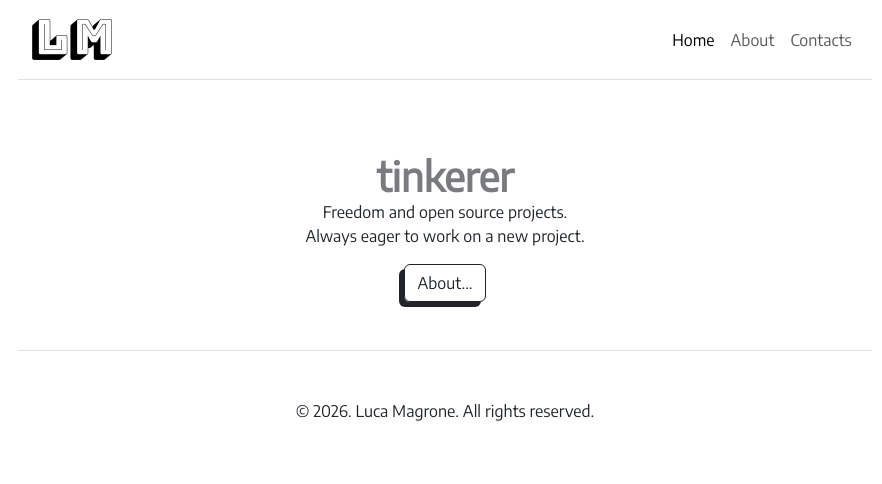
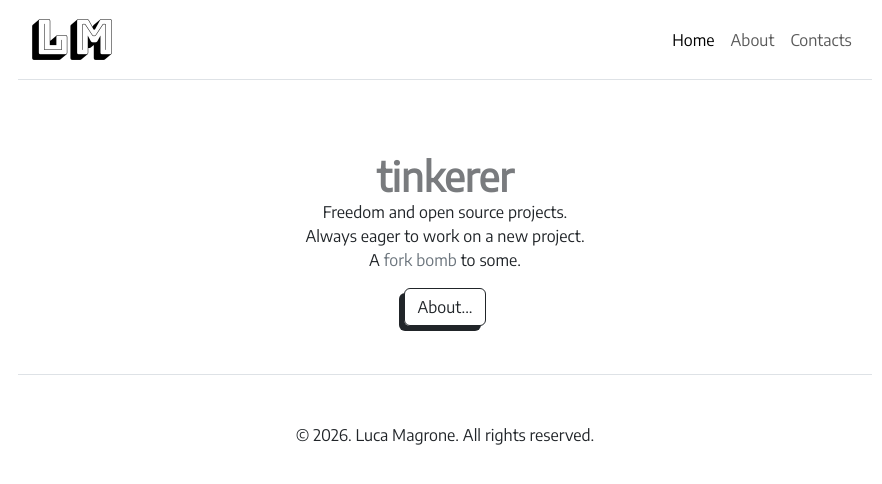
Before and after one commit to Leuca/Leuca.github.io, a Jekyll site: the page built from index.html, in a window 1280 px wide. Shown: the top 484 px of the page, without its empty margins (195-1077 px from the left). Built offline with Jekyll 4.4.1, drawn with Linux system fonts in a browser that asks for light colours.

Commit message:
Add the fbomb line
Signed-off-by: Luca Magrone <luca@magrone.cc>

```diff
--- a/index.html
+++ b/index.html
@@ -26,6 +26,7 @@ links: <link href="/css/transition.css" rel="stylesheet">
                     <br>
                     Always eager to work on a new project.
                     <br>
+                    A <a href="https://en.wikipedia.org/wiki/Fork_bomb" class="link-secondary">fork bomb</a> to some.
                     </p>
                     <a type="button" class="btn btn-outline-dark" id="aboutme" href="/about">About...</a>
                 </div>
```
